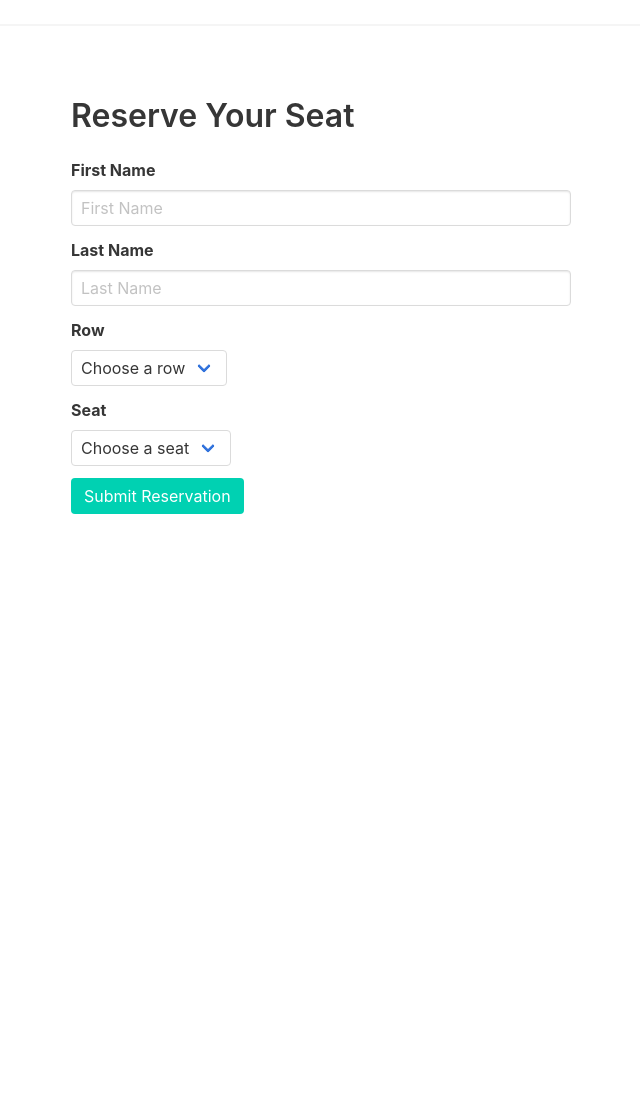
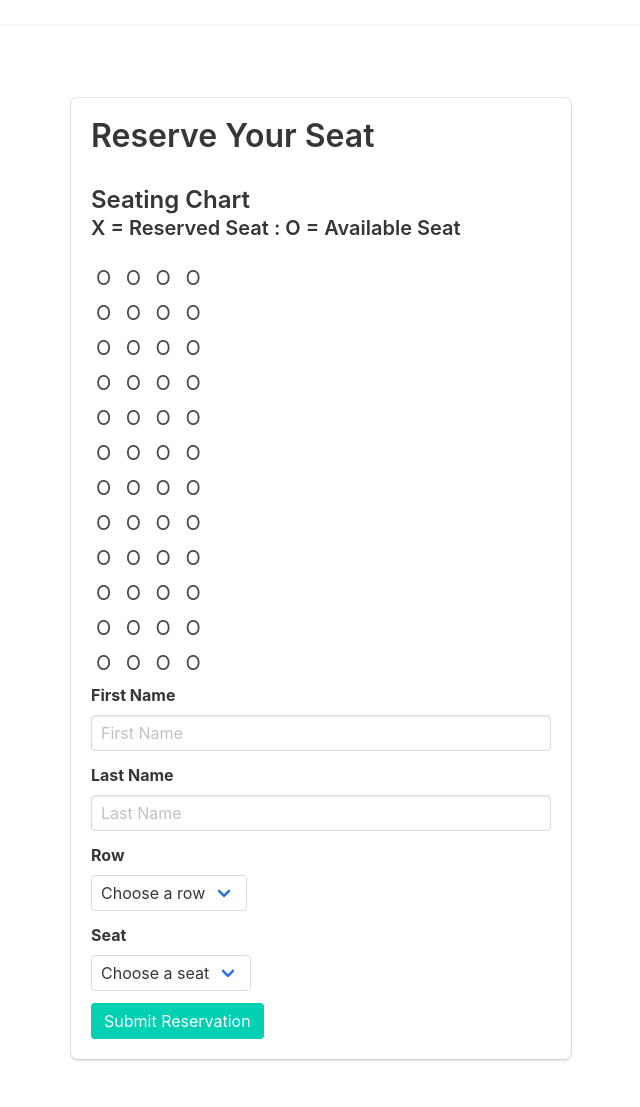
Before and after one commit to hferguson1010/IT4320_Final_Project, a Flask app: page /reserve in a window 1280 px wide. Shown: the part 72-1179 px from the top of the page, without its empty margins (319-959 px from the left). Before the commit the page ends 586 px from the top, so only its background shows below. Run offline with Flask 3, Linux system fonts and the light colour scheme.

Commit message:
added seating chart framework to reservations page

```diff
--- a/admin/templates/login.html
+++ b/admin/templates/login.html
@@ -14,6 +14,7 @@
         <br>
       {% endif %}
 
+      <!-- Seating Chart -->
       {% if session.get('admin_logged_in') %}
         <h3 class="subtitle">Printing Seating Chart...</h3>
         <div style="text-align: left;">
--- a/main/routes.py
+++ b/main/routes.py
@@ -24,4 +24,5 @@ def index_post():
 
 @main_bp.route('/reserve', methods=['GET'])
 def reserve():
-    return render_template('reserve.html')
+    seating_chart = [[None for _ in range(4)] for _ in range(12)]
+    return render_template('reserve.html', seating_chart=seating_chart)
--- a/main/templates/reserve.html
+++ b/main/templates/reserve.html
@@ -4,7 +4,26 @@
 {% block content %}
 <section class="section">
   <div class="container" style="max-width: 500px; margin: auto;">
+
+    <!-- Seating Chart -->
+    <div class="box">
       <h1 class="title">Reserve Your Seat</h1>
+      <h3 class="title">Seating Chart</h3>
+      <h4 class="subtitle">X = Reserved Seat : O = Available Seat</h2>
+        <div style="text-align: left;">
+          {% for row in seating_chart %}
+            <div style="margin-bottom: 5px;">
+              {% for seat in row %}
+                {% if seat %}
+                  <span style="margin: 5px; font-size: 20px;">X</span>
+                {% else %}
+                  <span style="margin: 5px; font-size: 20px;">O</span>
+                {% endif %}
+              {% endfor %}
+            </div>
+          {% endfor %}
+        </div>
+
       <form method="post" action="{{ url_for('main.reserve') }}">
         <!-- First Name -->
         <div class="field">
@@ -55,5 +74,6 @@
         </div>
       </form>
     </div>
+  </div>
 </section>
 {% endblock %}
```
Lines whose indentation alone changed are shown as unchanged.
